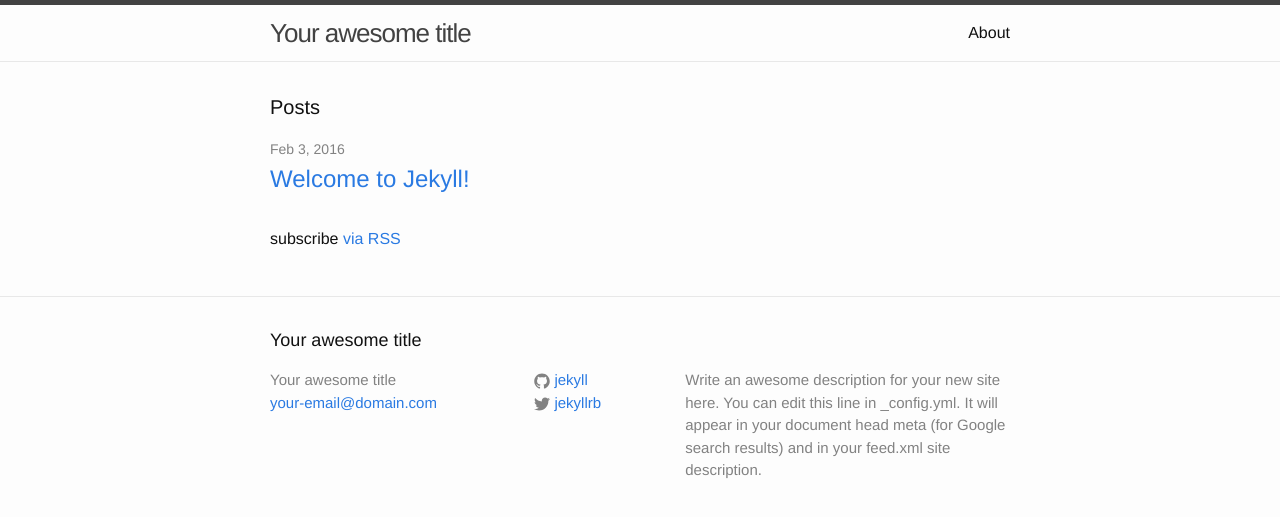
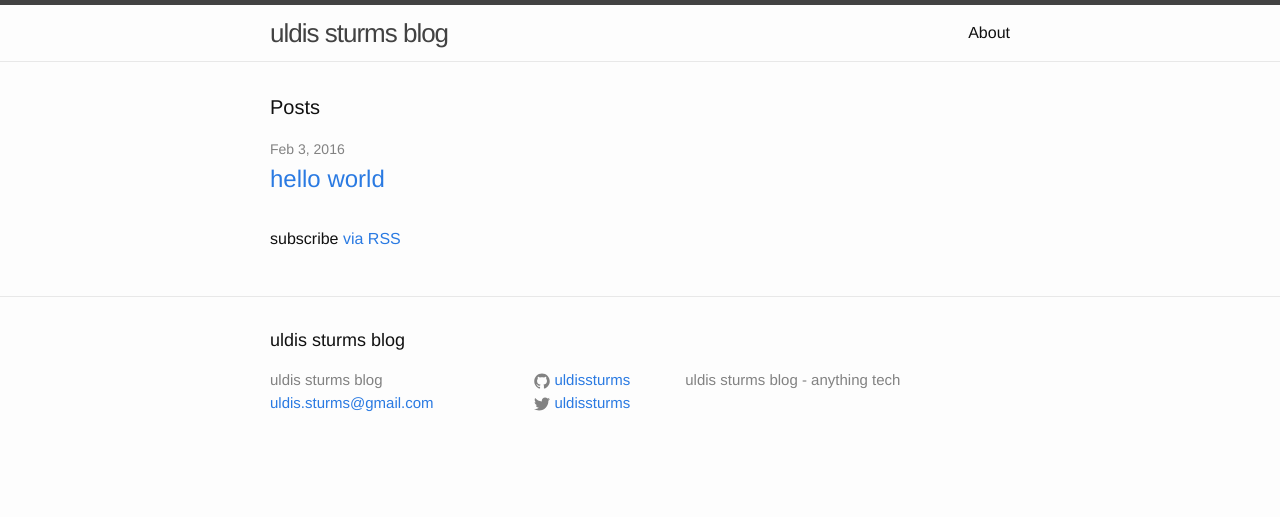
Before and after one commit to uldissturms/uldissturms.github.io, a Jekyll site: the page built from index.html, in a window 1280 px wide. Shown: the top 517 px of the page. Built offline with Jekyll 4.4.1, drawn with Linux system fonts in a browser that asks for light colours.

Commit message:
change basic config

```diff
--- a/_config.yml
+++ b/_config.yml
@@ -6,16 +6,14 @@
 # 'jekyll serve'. If you change this file, please restart the server process.
 
 # Site settings
-title: Your awesome title
-email: your-email@domain.com
+title: uldis sturms blog
+email: uldis.sturms@gmail.com
 description: > # this means to ignore newlines until "baseurl:"
-  Write an awesome description for your new site here. You can edit this
-  line in _config.yml. It will appear in your document head meta (for
-  Google search results) and in your feed.xml site description.
+  uldis sturms blog - anything tech
 baseurl: "" # the subpath of your site, e.g. /blog
-url: "http://yourdomain.com" # the base hostname & protocol for your site
-twitter_username: jekyllrb
-github_username:  jekyll
+url: "http://uldissturms.github.io" # the base hostname & protocol for your site
+twitter_username: uldissturms
+github_username:  uldissturms
 
 # Build settings
 markdown: kramdown
```
Also changed, not shown: _posts/2016-02-03-hello.markdown (added, +16 -0 lines), _posts/2016-02-03-welcome-to-jekyll.markdown (deleted, +0 -25 lines), README.md (added).
